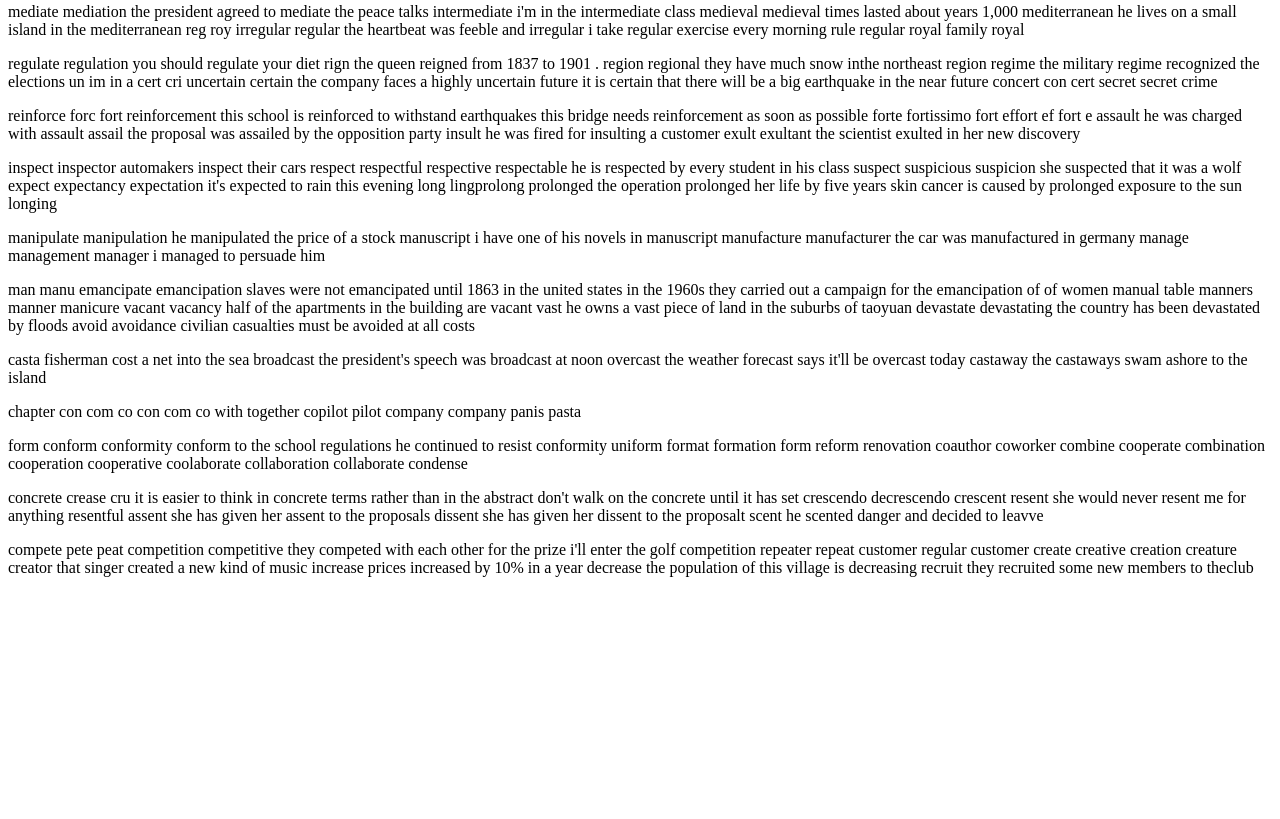
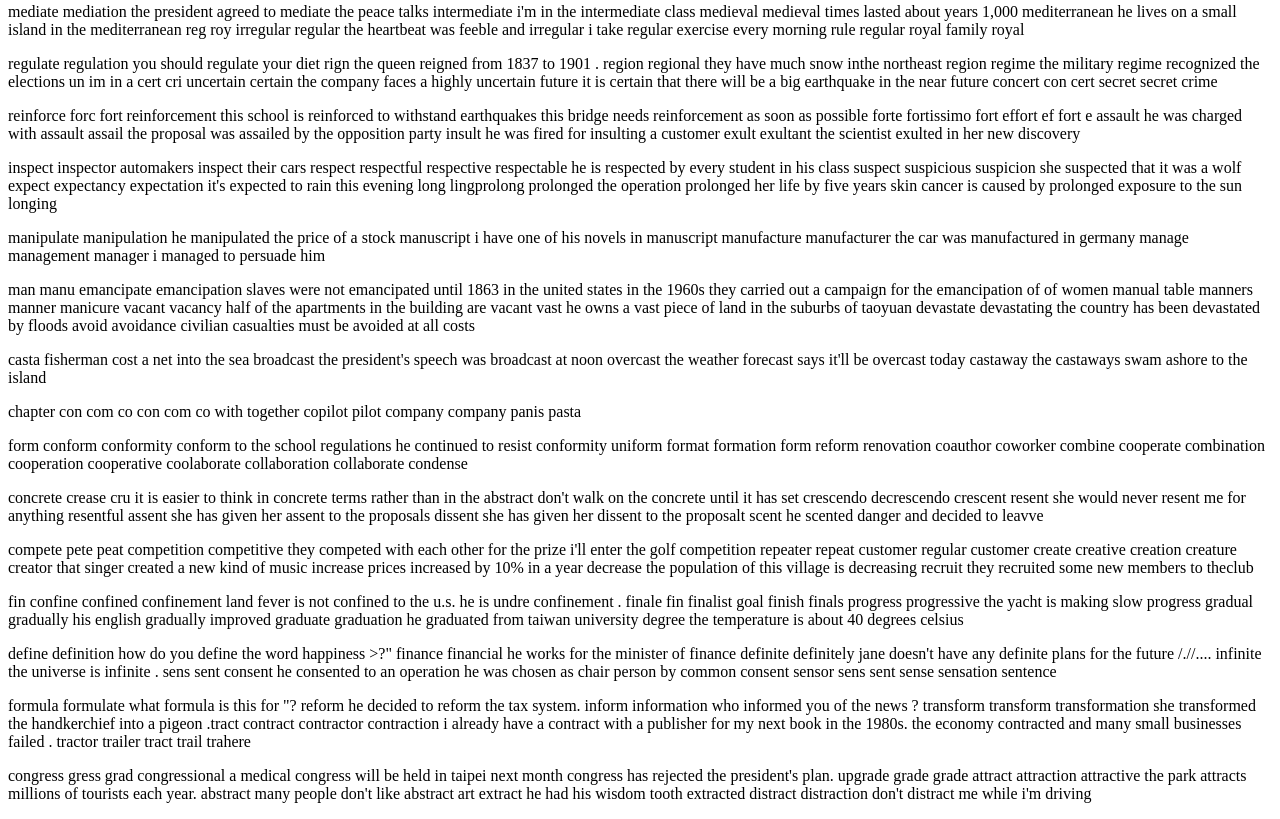
Before and after one commit to pann710/20210831, a plain HTML site: page index.html in a window 1280 px wide. Shown: the part 321-1140 px from the top of the page. Before the commit the page ends 914 px from the top, so only its background shows below. Drawn offline with Linux system fonts and the light colour scheme.

Commit message:
Update index.html

```diff
--- a/index.html
+++ b/index.html
@@ -17,10 +17,10 @@
 <p>form conform conformity conform to the school regulations he continued to resist conformity uniform format formation form reform renovation coauthor coworker combine cooperate combination cooperation cooperative coolaborate collaboration collaborate condense </p>
 <p>concrete crease cru it is easier to think in concrete terms rather than in the abstract don't walk on the concrete until it has set crescendo decrescendo crescent resent she would never resent me for anything resentful assent she has given her assent to the proposals dissent she has given her dissent to the proposalt scent he scented danger and decided to leavve </p>
 <p>compete pete peat competition competitive they competed with each other for the prize i'll enter the golf competition repeater repeat customer regular customer create creative creation creature creator that singer created a new kind of music increase prices increased by 10% in a year decrease the population of this village is decreasing recruit they recruited some new members to theclub</p>
-<p></p>
-<p></p>
-<p></p>
-<p></p>
+<p>fin confine confined confinement land fever is not confined to the u.s. he is undre confinement . finale fin finalist goal finish finals progress progressive the yacht is making slow progress  gradual gradually his english gradually improved graduate graduation he graduated from taiwan university degree the temperature is about 40 degrees celsius</p>
+<p>define definition how do you define the word happiness >?" finance financial he works for the minister of finance definite definitely jane doesn't have any definite plans for the future /.//.... infinite the universe is infinite . sens sent consent he consented to an operation he was chosen as chair person by common consent sensor sens sent sense sensation sentence </p>
+<p>formula formulate what formula is this for "? reform he decided to reform the tax system. inform information who informed you of the news ? transform transform transformation she transformed the handkerchief into a pigeon .tract contract contractor contraction i already have a contract with a publisher for my next book in the 1980s. the economy contracted and many small businesses failed . tractor trailer tract trail trahere  </p>
+<p>congress gress grad congressional a medical congress will be held in taipei next month congress has rejected the president's plan. upgrade grade grade attract attraction attractive the park attracts millions of tourists each year. abstract many people don't like abstract art extract he had his wisdom tooth extracted distract distraction don't distract me while i'm driving </p>
 
 </body>
 </html>
```
